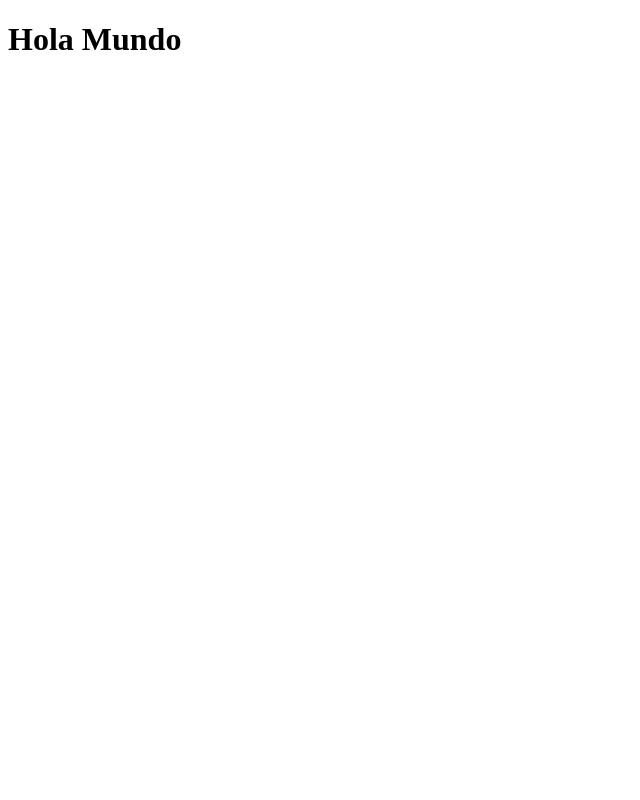
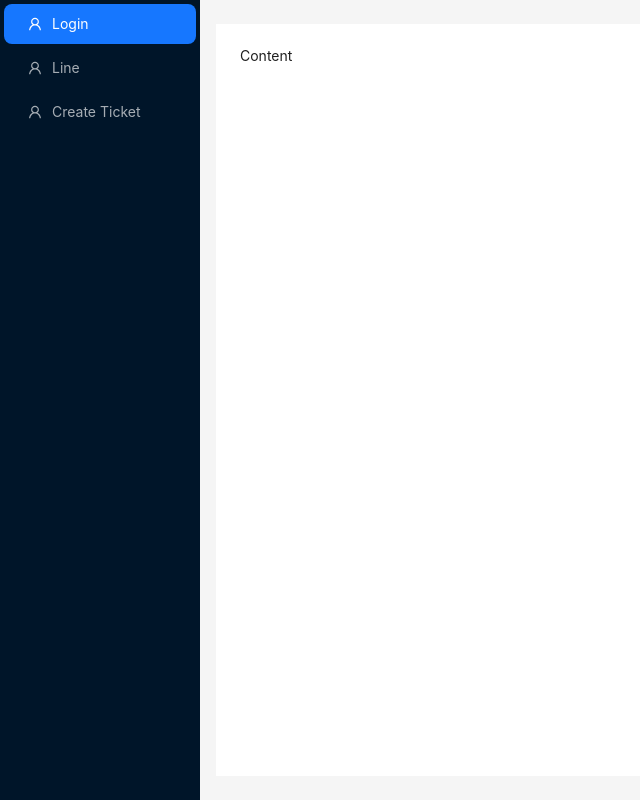
Before and after one commit to diegopagini/Ticket-App_React, a React (Create React App) app: page / in a window 1280 px wide. Shown: the whole page, without its empty margins (0-640 px from the left). Built offline with nearby package versions, Linux system fonts and the light colour scheme.

Commit message:
Ant Design

```diff
--- a/src/App.tsx
+++ /dev/null
@@ -1,11 +0,0 @@
-/** @format */
-
-function App() {
-	return (
-		<>
-			<h1>Hola Mundo</h1>
-		</>
-	);
-}
-
-export default App;
--- /dev/null
+++ b/src/TicketApp.tsx
@@ -0,0 +1,12 @@
+/** @format */
+import 'antd/dist/reset.css';
+
+import { RouterPage } from './pages/RouterPage';
+
+export const TicketApp = () => {
+	return (
+		<>
+			<RouterPage />
+		</>
+	);
+};
--- a/src/index.tsx
+++ b/src/index.tsx
@@ -1,15 +1,11 @@
 /** @format */
-
 import './index.css';
 
 import React from 'react';
 import ReactDOM from 'react-dom/client';
 
-import App from './App';
+import { TicketApp } from './TicketApp';
 
 const root = ReactDOM.createRoot(document.getElementById('root') as HTMLElement);
-root.render(
-	<React.StrictMode>
-		<App />
-	</React.StrictMode>
-);
+
+root.render(<TicketApp />);
--- /dev/null
+++ b/src/pages/CreateTicketPage.tsx
@@ -0,0 +1,5 @@
+/** @format */
+
+export const CreateTicketPage = () => {
+	return <div>CreateTicket</div>;
+};
--- /dev/null
+++ b/src/pages/LoginPage.tsx
@@ -0,0 +1,5 @@
+/** @format */
+
+export const LoginPage = () => {
+	return <div>LoginPage</div>;
+};
--- /dev/null
+++ b/src/pages/RouterPage.tsx
@@ -0,0 +1,56 @@
+/** @format */
+import { UserOutlined } from '@ant-design/icons';
+import { Layout, Menu, theme } from 'antd';
+
+const PAGES = [
+	{
+		key: '1',
+		label: 'Login',
+		icon: <UserOutlined />,
+	},
+	{
+		key: '2',
+		label: 'Line',
+		icon: <UserOutlined />,
+	},
+	{
+		key: '3',
+		label: 'Create Ticket',
+		icon: <UserOutlined />,
+	},
+];
+
+const { Sider, Content } = Layout;
+
+export const RouterPage = () => {
+	const {
+		token: { colorBgContainer },
+	} = theme.useToken();
+
+	return (
+		<Layout
+			style={{
+				height: '100vh',
+			}}>
+			<Sider>
+				<Menu
+					theme='dark'
+					mode='inline'
+					defaultSelectedKeys={['1']}
+					items={PAGES}
+				/>
+			</Sider>
+			<Layout className='site-layout'>
+				<Content
+					style={{
+						margin: '1.5rem 1rem',
+						padding: 24,
+						minHeight: 280,
+						background: colorBgContainer,
+					}}>
+					Content
+				</Content>
+			</Layout>
+		</Layout>
+	);
+};
```
Also changed, not shown: src/pages/DeskPage.tsx (added, +7 -0 lines), src/pages/LinePage.tsx (added, +7 -0 lines).
